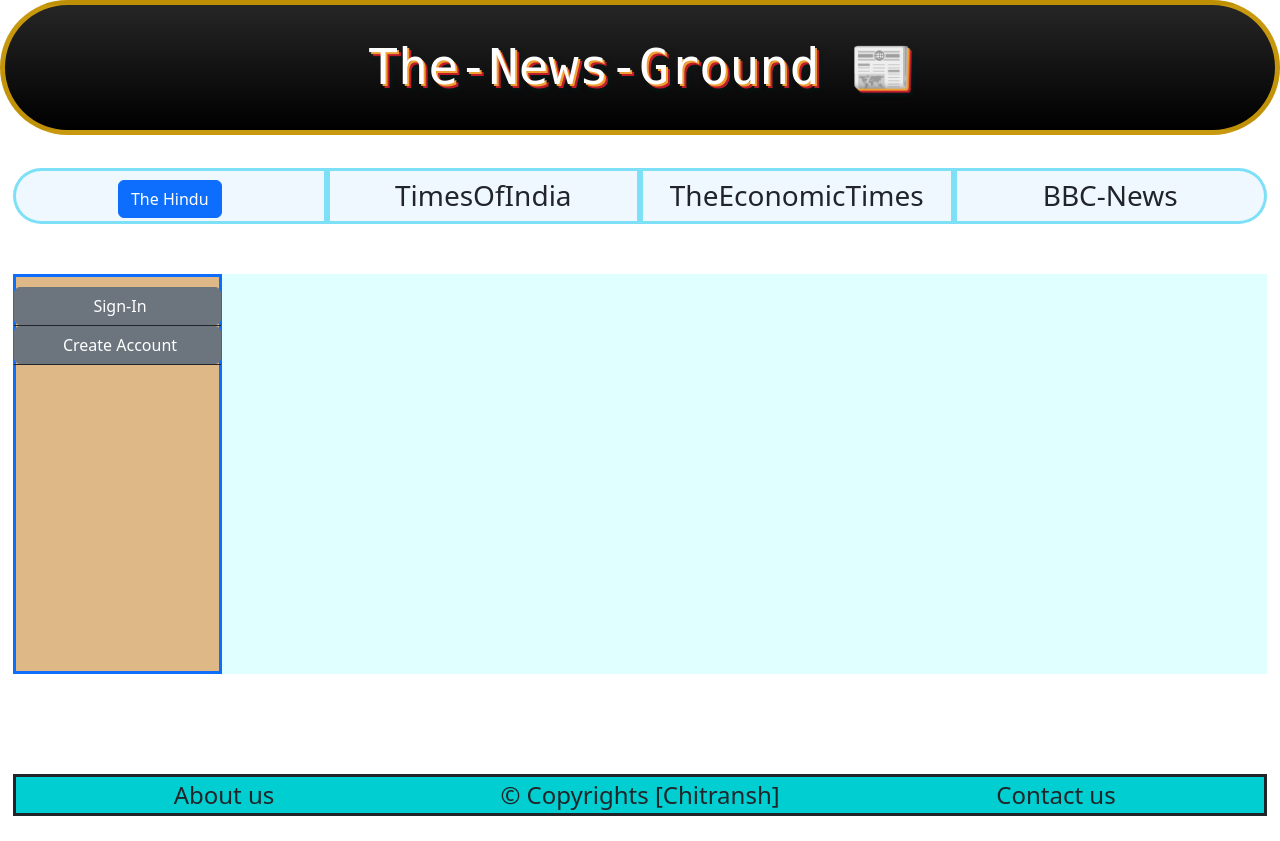
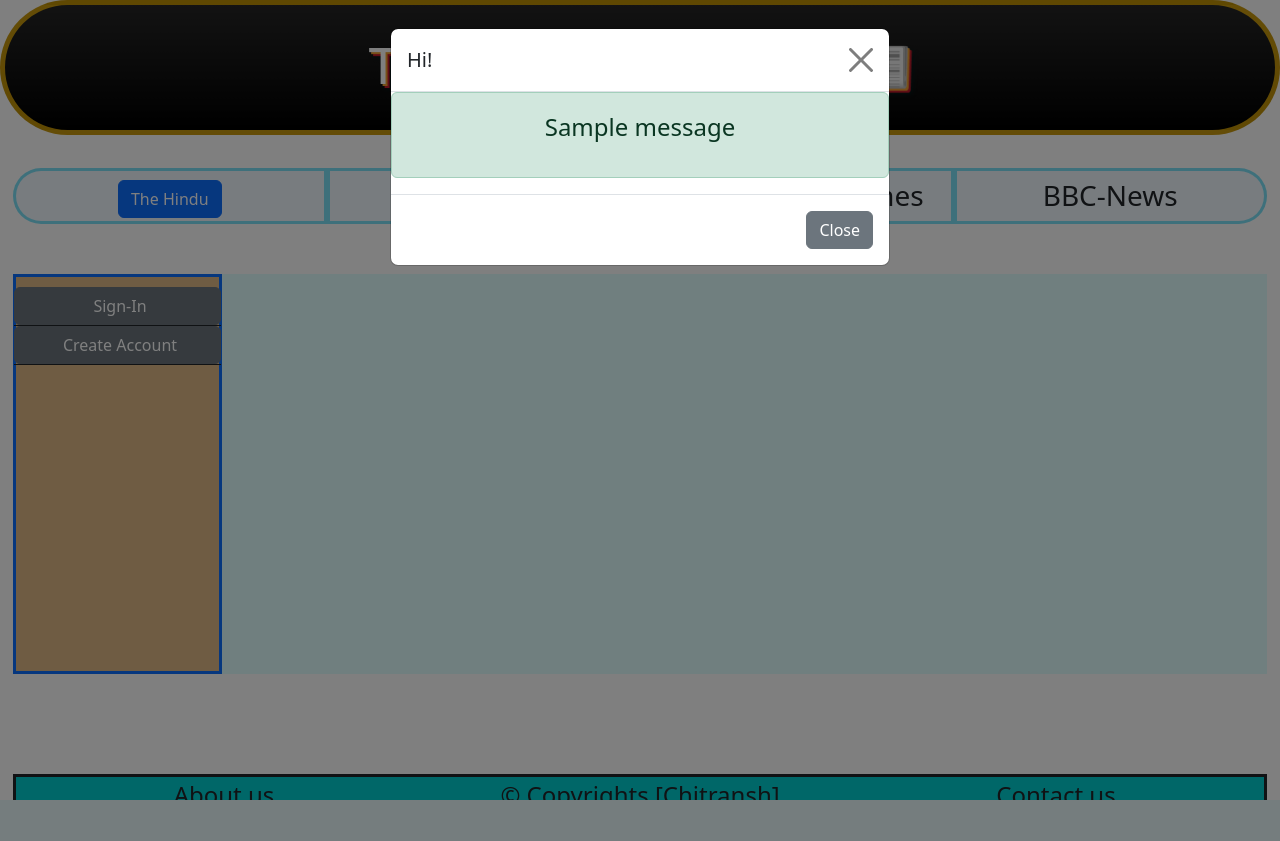
Before and after one commit to chitranshcodes/TheNewsGround, a Flask app: page / in a window 1280 px wide. After the commit the page ends 800 px from the top, so only its background shows below. Run offline with Flask 3, Linux system fonts and the light colour scheme; one stand-in notice (Sample message) is shown.

Commit message:
messages added after login and signup with modal using bootstrap

```diff
--- a/Templates/layout.html
+++ b/Templates/layout.html
@@ -11,6 +11,12 @@
         integrity="sha384-k6d4wzSIapyDyv1kpU366/PK5hCdSbCRGRCMv+eplOQJWyd1fbcAu9OCUj5zNLiq"
         crossorigin="anonymous"></script>
     <link rel="stylesheet" href="{{url_for('static',filename='style.css')}}">
+    <script>
+        document.addEventListener("DOMContentLoaded", function () {
+          var myModal = new bootstrap.Modal(document.querySelector(".modal"));
+          myModal.show();
+        });
+      </script>
 </head>
 
 <body>
@@ -38,6 +44,30 @@
                     <a class="btn btn-secondary btn-md"   href="/register">Create Account</a></div>
             </div>
             <div class="col-10">
+                {%with messages=get_flashed_messages(with_categories=true)%}
+                {%if messages%}
+                    {%for category,message in messages%}
+                    <div class="modal" tabindex="-1">
+                        <div class="modal-dialog">
+                          <div class="modal-content">
+                            <div class="modal-header">
+                              <h5 class="modal-title">Hi!</h5>
+                              <button type="button" class="btn-close" data-bs-dismiss="modal" aria-label="Close"></button>
+                            </div>
+                            <div class="alert alert-{{category}} modal-body">
+                              <p>{{message}}</p>
+                            </div>
+                            <div class="modal-footer">
+                              <button type="button" class="btn btn-secondary" data-bs-dismiss="modal">Close</button>
+                            </div>
+                          </div>
+                        </div>
+                      </div>
+                    {%endfor%}
+                {%endif%}
+
+                {%endwith%}
+
                 {% block content %}
                 {% endblock content%}
             </div>
--- a/app.py
+++ b/app.py
@@ -1,4 +1,4 @@
-from flask import Flask, render_template, redirect, url_for
+from flask import Flask, render_template, redirect, url_for, flash
 from forms import RegistrationForm, LoginForm
 app = Flask(__name__)
 app.secret_key='njifnvdfsdcdcrvsdccdc'
@@ -16,6 +16,7 @@
 def register():
     form=RegistrationForm()
     if form.validate_on_submit():
+        flash(f"Account created for {form.username.data}",'success')
         return redirect(url_for('home'))
     return render_template('register.html', form=form)
 
@@ -23,6 +24,7 @@
 def login():
     form=LoginForm()
     if form.validate_on_submit():
+        flash(f"{form.username.data} Logged in!",'success')
         return redirect(url_for('home'))
     return render_template('login.html', form=form)
 
```
Also changed, not shown: static/style.css (line endings or trailing spaces).
